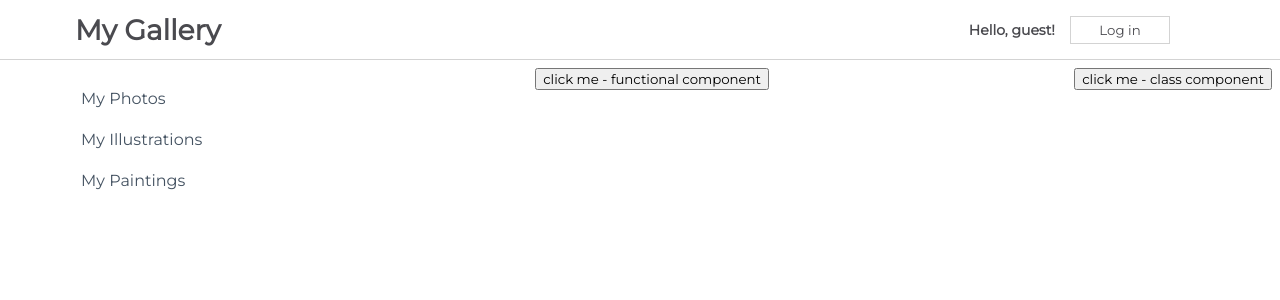
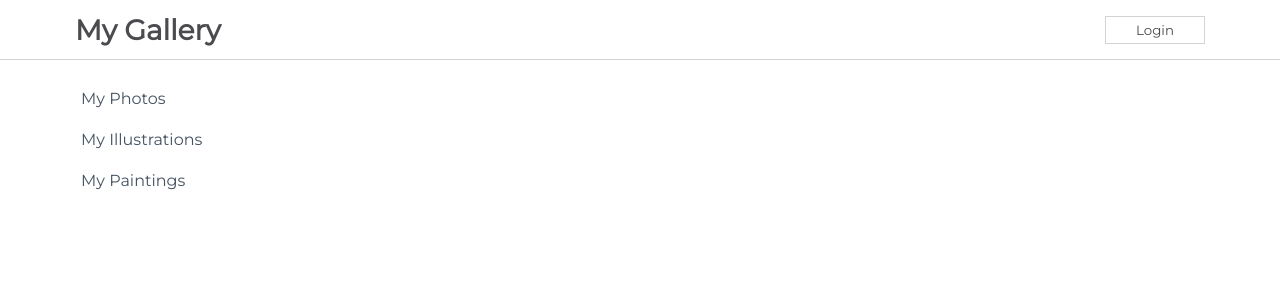
Before and after one commit to diegocardenast/gitpod-react-ci, a React (Create React App) app in the folder my-app/: page / in a window 1280 px wide. Shown: the top 300 px of the page. Built offline with nearby package versions, Linux system fonts and the light colour scheme.

Commit message:
Added extra handling events exercise

```diff
--- a/my-app/src/App.js
+++ b/my-app/src/App.js
@@ -5,19 +5,27 @@ import FunctionalGreetingWithProps from './components/FunctionalGreetingWithProp
 import StatefulGreeting from './components/StatefulGreetingWithPrevState';
 import StatefulGreetingWithPrevState from './components/StatefulGreetingWithPrevState';
 import NavBarSimple from "./components/NavBarSimple";
+import NavBarForm from "./components/NavBarForm";
 import Sidebar from "./components/Sidebar";
 import EventsFunctional from "./components/EventsFunctional";
 import EventsClass from "./components/EventsClass";
 
 function App() {
   return (
+
     <div className={css.App}>
       {/* Add your components here */}
-      <NavBarSimple />
+      <NavBarForm />
       <Sidebar />
-      <EventsFunctional />
-      <EventsClass />
     </div>
+
+    //<div className={css.App}>
+    //  {/* Add your components here */}
+    //  <NavBarSimple />
+    //  <Sidebar />
+    //  <EventsFunctional />
+    //  <EventsClass />
+    //</div>
 
     // <div className="App">
     //   <FunctionalGreetingWithProps greeting="nice to meet you!" name="Mike" age="32" />
--- /dev/null
+++ b/my-app/src/components/NavBarChild.js
@@ -0,0 +1,19 @@
+import React from "react";
+
+function NavBarChild(props) {
+    return (
+        props.isLoggedIn ?
+        <button onClick={props.handleClick}>Login</button>
+        :
+        <form>
+            <label htmlFor = "username">Username:</label>
+            <input placeholder="username" id="username"/>
+
+            <label htmlFor = "password">Password:</label>
+            <input placeholder="password" id="password"/>
+            <button  onClick={props.handleClick}>Submit</button>
+        </form>
+    )
+}
+
+export default NavBarChild
--- /dev/null
+++ b/my-app/src/components/NavBarForm.js
@@ -0,0 +1,53 @@
+import React, { Component } from "react";
+import css from "./css/NavBarForm.module.css";
+import NavBarChild from "./NavBarChild";
+
+
+class NavBarForm extends Component {
+    constructor(props) {
+        super(props)
+
+        this.state = {
+            isLoggedIn: true,
+        }
+    }
+    handleButtonClick = () => {
+        this.setState((prevState) => ({
+            isLoggedIn: prevState.isLoggedIn ? false: true
+        }),  () => console.log(this.state.isLoggedIn))
+    }
+
+    render() {
+        return (
+            <div className= {css.NavBar}>
+                <h1>My Gallery</h1>
+
+                    {/* This is part of steps 1-8 */}
+                    {/* {
+                    this.state.isLoggedIn ?
+                        <button onClick={() => this.handleButtonClick()}>Login</button>
+                        :
+                        <form>
+                            <label htmlFor = "username">Username:</label>
+                            <input placeholder="username" id="username"/>
+
+                            <label htmlFor = "password">Password:</label>
+                            <input placeholder="password" id="password"/>
+                            <button onClick={() => this.handleButtonClick()}>Submit</button>
+                        </form>
+
+                    } */}
+
+                {/* This is how things should look after completing the extra task */}
+
+                <NavBarChild
+                isLoggedIn={this.state.isLoggedIn}
+                handleClick={this.handleButtonClick}
+                />
+
+            </div>
+        )
+    }
+}
+
+export default NavBarForm
--- /dev/null
+++ b/my-app/src/components/css/NavBarForm.module.css
@@ -0,0 +1,77 @@
+.NavBar {
+    grid-row: 1;
+    grid-column: 1 / span 4;
+    display: flex;
+    align-items: center;
+    justify-content: space-between;
+    margin-bottom: 0px;
+    padding: 0px 75px;
+    border-bottom: 1px solid lightgrey;
+    background-color: white;
+}
+
+.NavBar h1 {
+    font-family: "montserrat";
+    font-size: 28px;
+    color: #4a4a4f;
+}
+
+.NavBar span {
+    font-family: "montserrat";
+    font-size: 14px;
+    color: #4a4a4f;
+    margin-right: 15px;
+    font-weight: bold;
+}
+
+.NavBar > div {
+    display: flex;
+    flex-direction: row;
+    align-items: center;
+    padding-right: 30px;
+}
+
+.NavBar form {
+    display: flex;
+    flex-direction: row;
+}
+
+.NavBar label {
+    color: #4a4a4f;
+    margin: 1px;
+    padding: 5px 0 5px;
+    padding-right: 10px;
+}
+
+.NavBar input {
+    margin: 1px;
+    margin-right: 10px;
+    width: 150px;
+    border: 1px solid lightgrey;
+    padding: 2px 5px;
+    background-color: white;
+}
+
+.NavBar form > div {
+    display: flex;
+    justify-content: space-between;
+    padding: 0px 10px;
+}
+
+.NavBar #login-form > div{
+    display: inline-block;
+}
+
+.NavBar button {
+    color: #4a4a4f;
+    border: lightgrey solid 1px;
+    background-color: white;
+    padding: 5px;
+    width: 100px;
+    margin-left: 5px;
+}
+.NavBar button:hover{
+    color: #4a4a4f;
+    background-color: #e6ecf0;
+    border: lightgrey solid 1px;
+}
```
